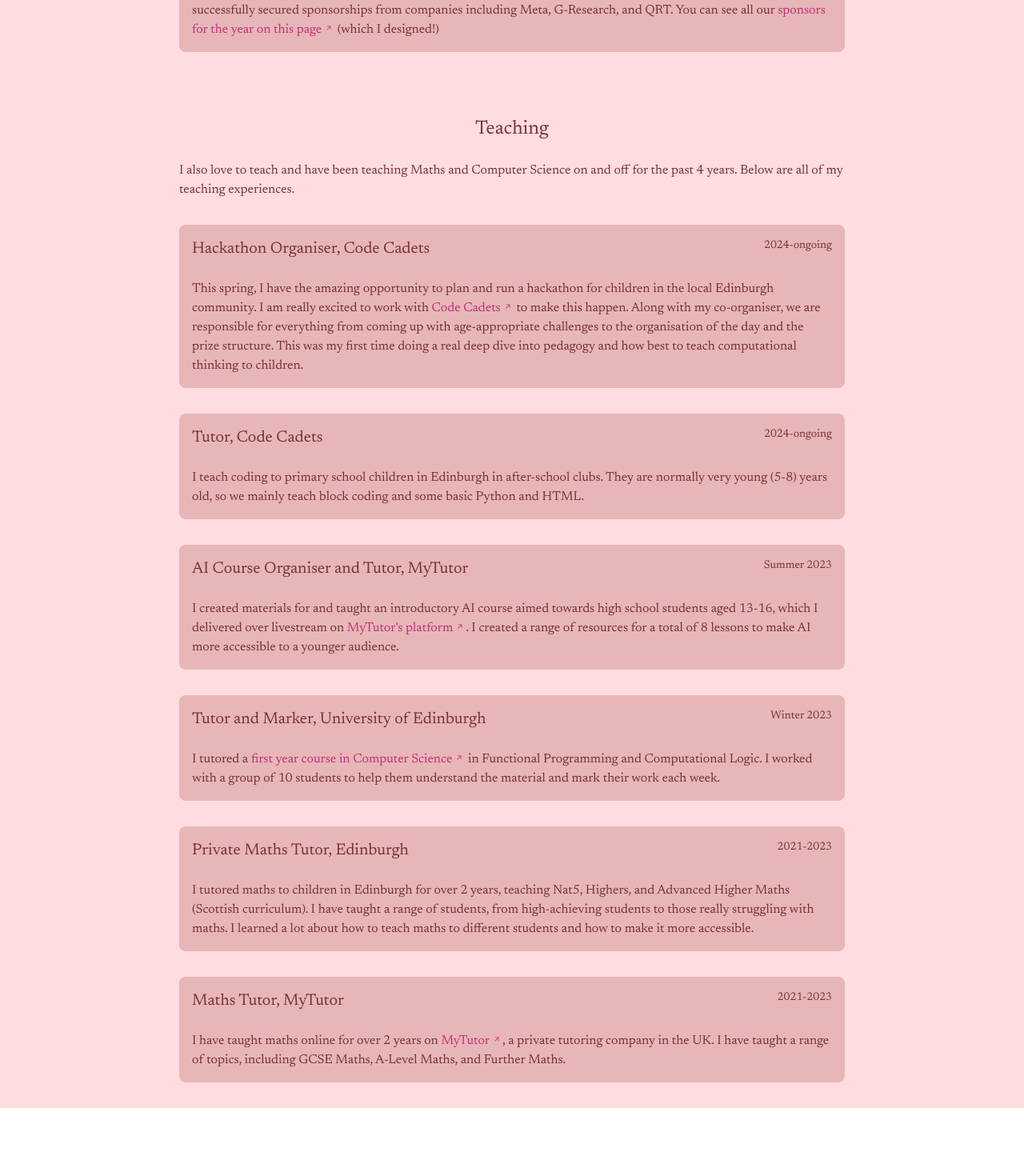
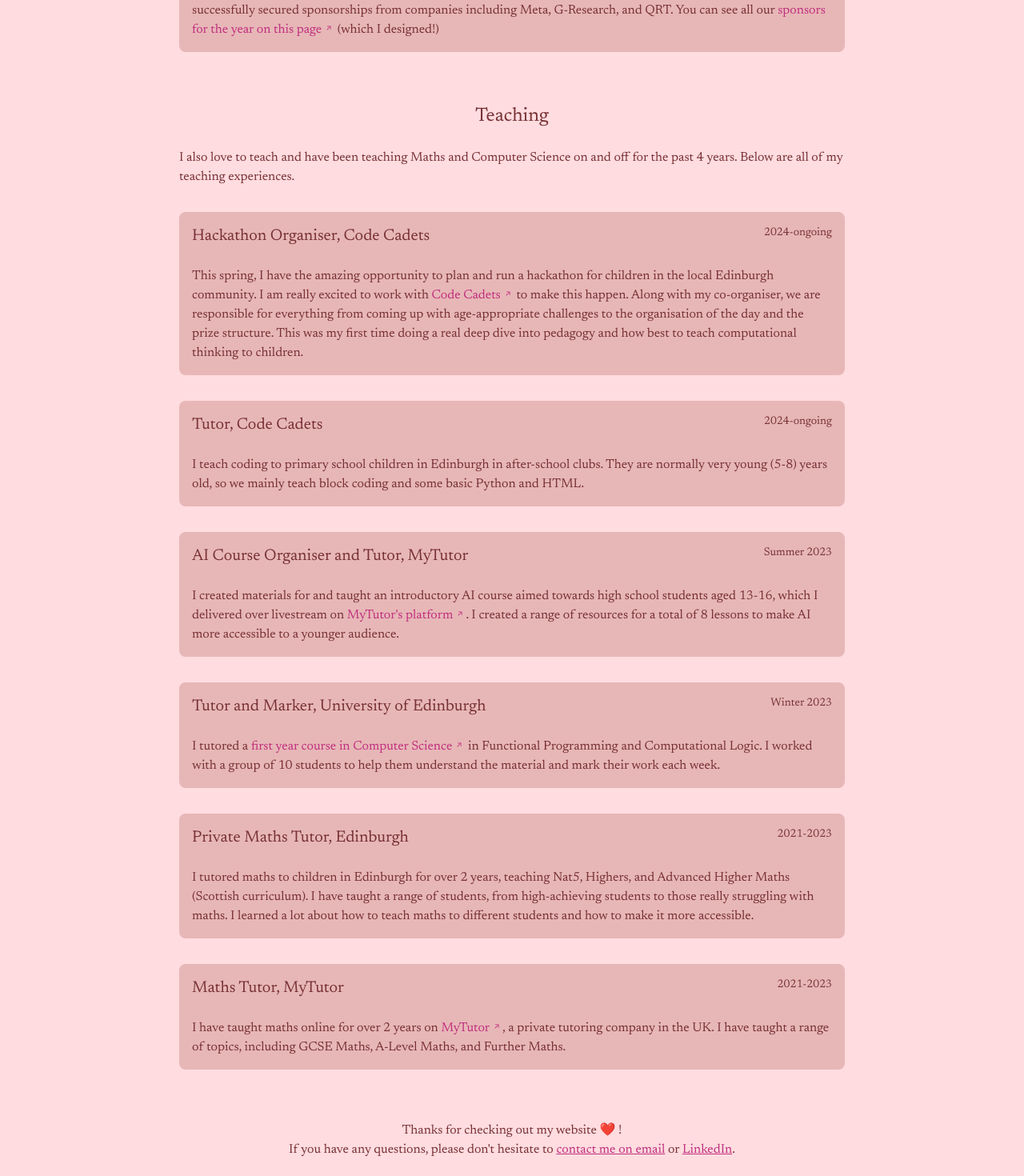
Before and after one commit to Cat2005/cat.codes, a Next.js app: page / in a window 1280 px wide. Shown: the part 4660-6130 px from the top of the page at 80% size. Before the commit the page ends 6045 px from the top, so only its background shows below. Built offline with nearby package versions, Linux system fonts and the light colour scheme.

Commit message:
added footer

```diff
--- a/src/app/page.tsx
+++ b/src/app/page.tsx
@@ -123,7 +123,7 @@ Aside from this, I love to teach. I’ve taught maths and computer science for o
       tech={["Prometheus", "Grafana", "Java", "PromQL"]} />
 
 
-<h2 className={`text-center text-2xl font-newsreader ${isDarkMode ? 'text-[#FFDCDF]' : 'text-[#773035]'} mt-12 mb-4`}>
+<h2 className={`text-center text-2xl font-newsreader ${isDarkMode ? 'text-[#FFDCDF]' : 'text-[#773035]'} mt-8 mb-4`}>
         Teaching
       </h2>
 
@@ -177,6 +177,11 @@ Aside from this, I love to teach. I’ve taught maths and computer science for o
       description="I have taught maths online for over 2 years on <a href='https://www.mytutor.co.uk' rel='noopener noreferrer' target='_blank' className='text-[#c02e7e]'> MyTutor</a>, a private tutoring company in the UK. I have taught a range of topics, including GCSE Maths, A-Level Maths, and Further Maths."
       tech={["Python", "HTML", "CSS", "JavaScript"]} />
 
+<p className={`mb-24 text-center ${isDarkMode ? 'text-[#FFDCDF]' : 'text-[#773035]'} mt-8 font-newsreader text-md`}>
+    Thanks for checking out my website ❤️ !
+    <br></br>
+    If you have any questions, please don't hesitate to <a href='mailto:caterina.mammola20@gmail.com' className='text-[#c02e7e] underline'> contact me on email</a> or <a href='https://www.linkedin.com/in/caterina-m/' className='text-[#c02e7e] underline'> LinkedIn</a>.
+  </p>
     </div>
 
 
```
